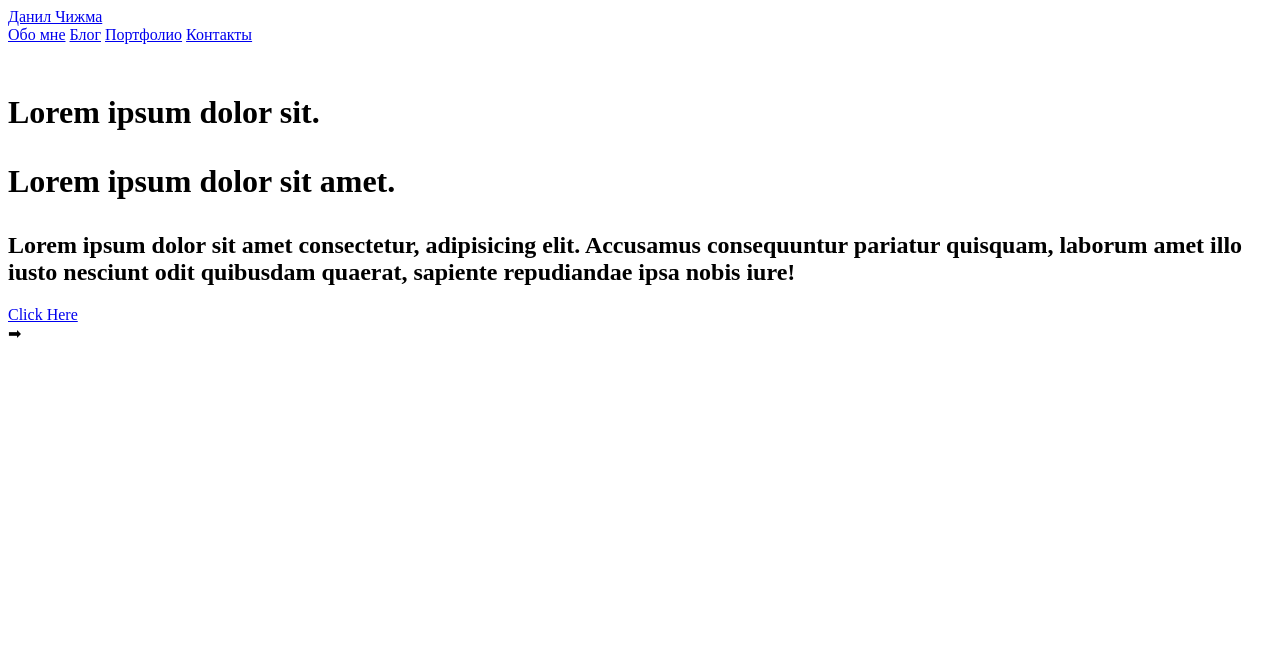
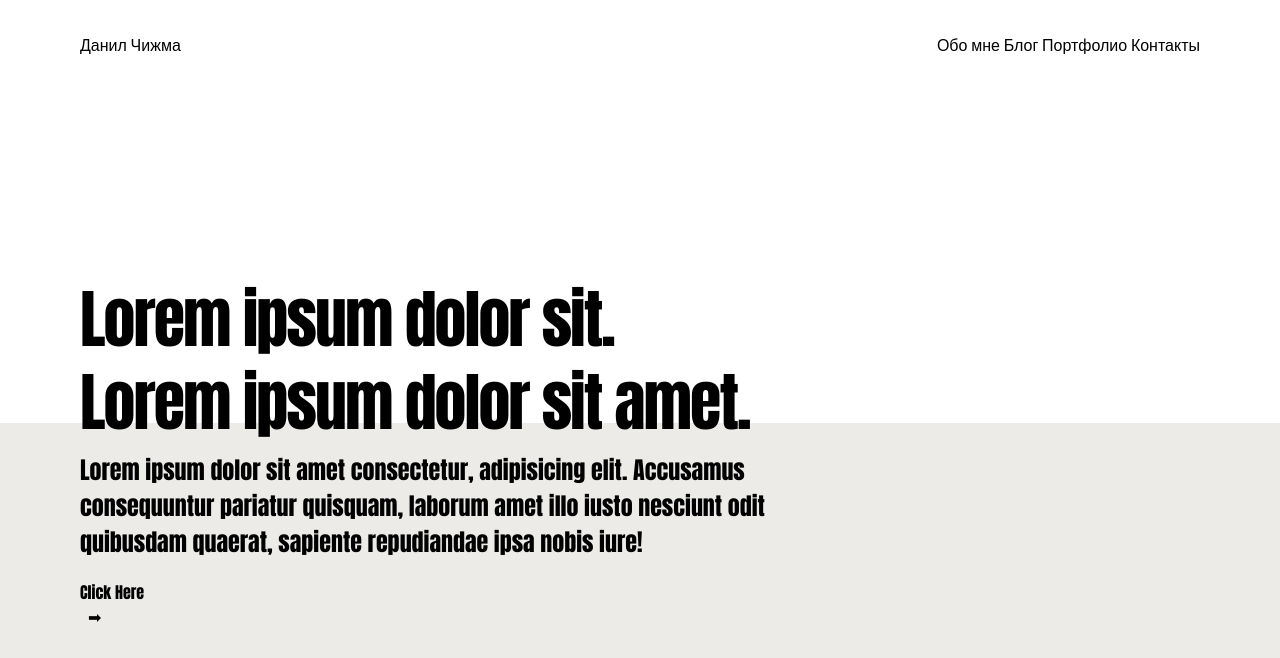
Before and after one commit to dach1998/svelte-test, a SvelteKit app: page / in a window 1280 px wide. Shown: the top 658 px of the page. Built offline with nearby package versions, Linux system fonts and the light colour scheme.

Commit message:
add main page and nav

```diff
--- a/src/app.html
+++ b/src/app.html
@@ -4,6 +4,39 @@
 		<meta charset="utf-8" />
 		<link rel="icon" href="%sveltekit.assets%/favicon.png" />
 		<meta name="viewport" content="width=device-width, initial-scale=1" />
+		<style>
+			body {
+				background-position: left top;
+				font-family: Impact, Haettenschweiler, 'Arial Narrow Bold', sans-serif;
+				margin: 0;
+				background-repeat: no-repeat;
+			}
+
+			* {
+				box-sizing: border-box;
+			}
+
+			a {
+				text-decoration: none;
+				color: black;
+			}
+
+			nav {
+				position: sticky;
+				top: 0;
+				left: 0;
+				right: 0;
+				margin: 0 80px 0 80px;
+				padding-top: 2rem;
+				padding-bottom: 2rem;
+			}
+
+			nav .nav-container {
+				display: flex;
+				justify-content: space-between;
+				align-items: center;
+			}
+		</style>
 		%sveltekit.head%
 	</head>
 	<body data-sveltekit-preload-data="hover">
--- a/src/routes/+page.svelte
+++ b/src/routes/+page.svelte
@@ -5,6 +5,7 @@
 <div class="container">
     <div class="info">
         <div class="animate-background">
+            <div class="container info-container">
                 <div class="info-text">
                     <h1>
                         <p class="animate-text-1">Lorem ipsum dolor sit.</p>
@@ -21,5 +22,64 @@
             </div>
         </div>
     </div>
+</div>
 
 <div class="background-div"></div>
+
+<style>
+    .info {
+        text-align: center;
+        position: relative;
+    }
+
+    .info-container {
+        height: 100%;
+        display: flex;
+        flex-direction: column;
+        justify-content: center;
+        text-align: left;
+        align-items: start;
+    }
+
+    .container {
+        max-width: 1400px;
+        margin: 190px 0 0 2.5rem;
+    }
+
+    .info h1 {
+        font-size: 4rem;
+        margin: 0;
+    }
+
+    .info h1 p {
+        position: relative;
+        font: inherit;
+        margin: 0;
+        text-align: left;
+        line-height: 130%;
+        width: fit-content;
+        font-weight: 800;
+        letter-spacing: -0.03em;
+    }
+
+    .info h2 {
+        max-width: 65ch;
+        font-weight: 200;
+        margin-top: 0.50rem;
+    }
+
+    .background-div {
+        background-color: #ecebe8;
+        width: 100%;
+        height: 56vh;
+        margin: -205px auto;
+    }
+
+    .info .info-text {
+        position: relative;
+    }
+
+    .scroll-button .arrow {
+        margin-left: 0.50rem;
+    }
+</style>
```
Lines whose indentation alone changed are shown as unchanged.
